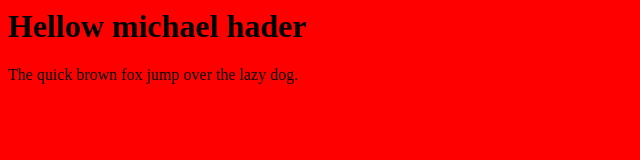
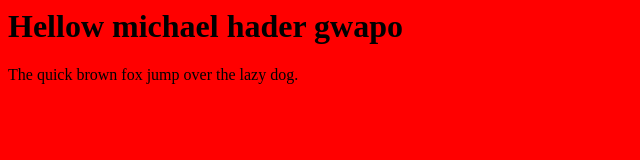
Before and after one commit to efraimlorenzana/sample-project, a plain HTML site: page index.html in a window 1280 px wide. Shown: the whole page, without its empty margins (0-640 px from the left). Drawn offline with Linux system fonts and the light colour scheme.

Commit message:
change header
change header

```diff
--- a/index.html
+++ b/index.html
@@ -4,7 +4,7 @@
 <link rel="stylesheet" href="style.css" type="text/css">
 </head>
 <body>
-<h1>Hellow michael hader</h1>
+<h1>Hellow michael hader gwapo</h1>
 <p>The quick brown fox jump over the lazy dog.</p>
 </body>
 </html>
```
